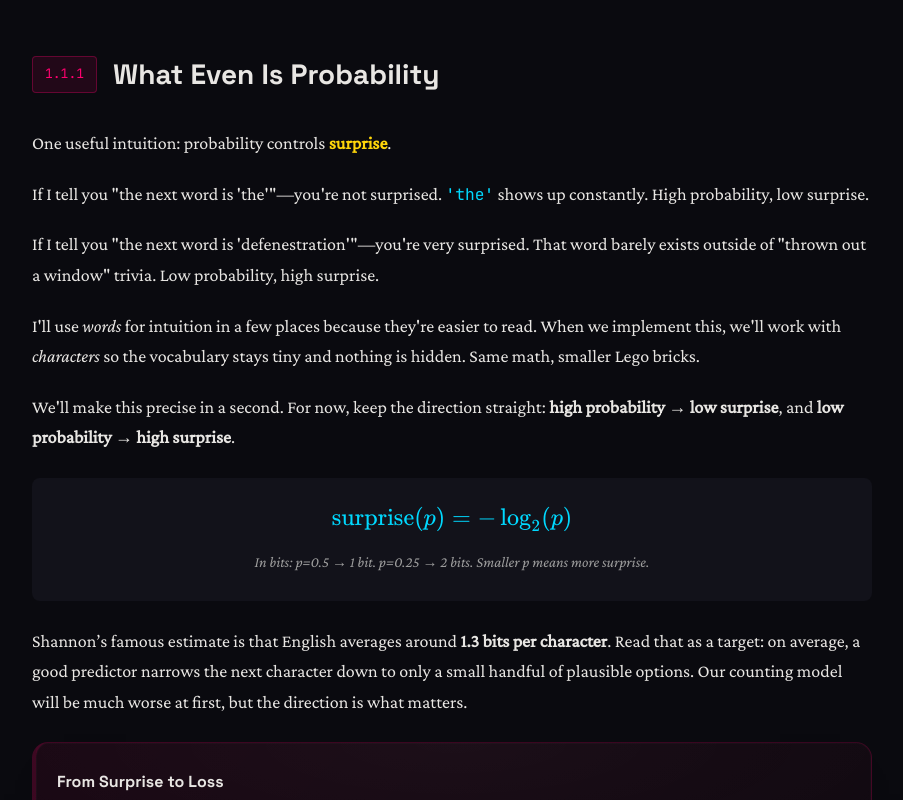
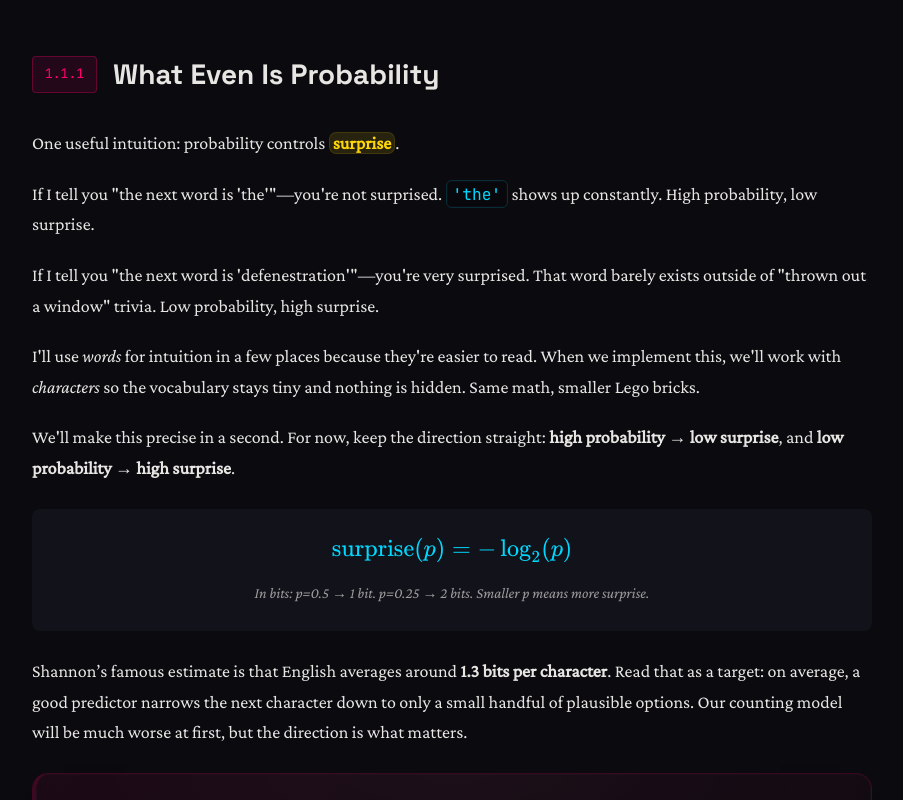
Before and after one commit to andrewloux/babygpt, a React (Vite) app: page / in a window 1280 px wide. Shown: the part 1480-2280 px from the top of the page, without its empty margins (188-1091 px from the left). Built offline with nearby package versions, Linux system fonts and the light colour scheme.

Commit message:
style: make Term tokens match inline code chips

```diff
--- a/src/components/Typography.module.css
+++ b/src/components/Typography.module.css
@@ -1,6 +1,10 @@
 .highlight {
   color: var(--accent-yellow);
   font-weight: 700;
+  background: rgba(255, 214, 10, 0.12);
+  box-shadow: 0 0 0 1px rgba(255, 214, 10, 0.12) inset;
+  padding: 0.05em 0.22em;
+  border-radius: 0.4em;
 }
 
 .term {
--- a/src/components/Typography.tsx
+++ b/src/components/Typography.tsx
@@ -10,7 +10,7 @@ export function Highlight({ children }: TextProps) {
 }
 
 export function Term({ children }: TextProps) {
-  return <span className={styles.term}>{children}</span>
+  return <code className={styles.term}>{children}</code>
 }
 
 export function Paragraph({ children }: TextProps) {
```
Also changed, not shown: 1 other file (tests, documents, lock files or other folders).
